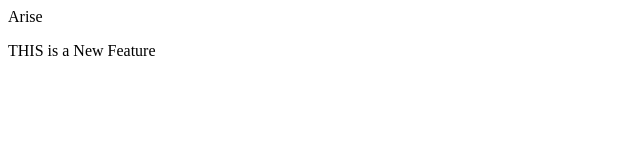
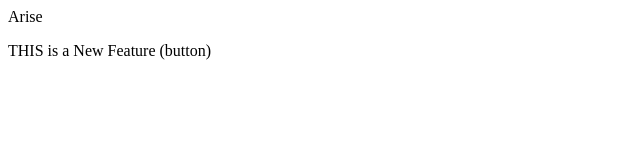
Before and after one commit to raghav-jha01/localrepo, a plain HTML site: page index.html in a window 1280 px wide. Shown: the full height of the page, 0-640 px from the left. Drawn offline with Linux system fonts and the light colour scheme.

Commit message:
Add Button

```diff
--- a/index.html
+++ b/index.html
@@ -1,2 +1,2 @@
 <p>Arise</p>
-<p>THIS is a New Feature</p>
+<p>THIS is a New Feature (button)</p>
```
